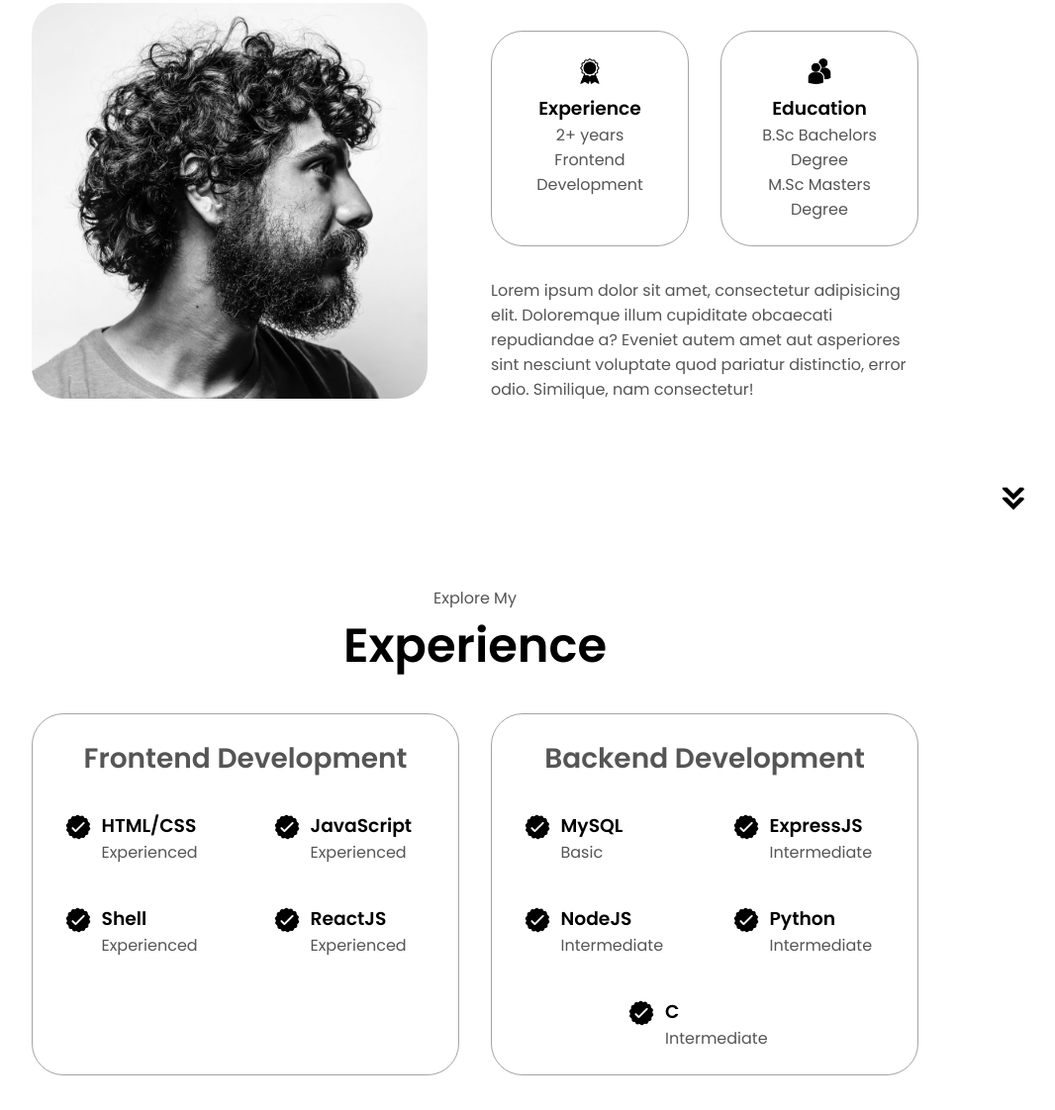
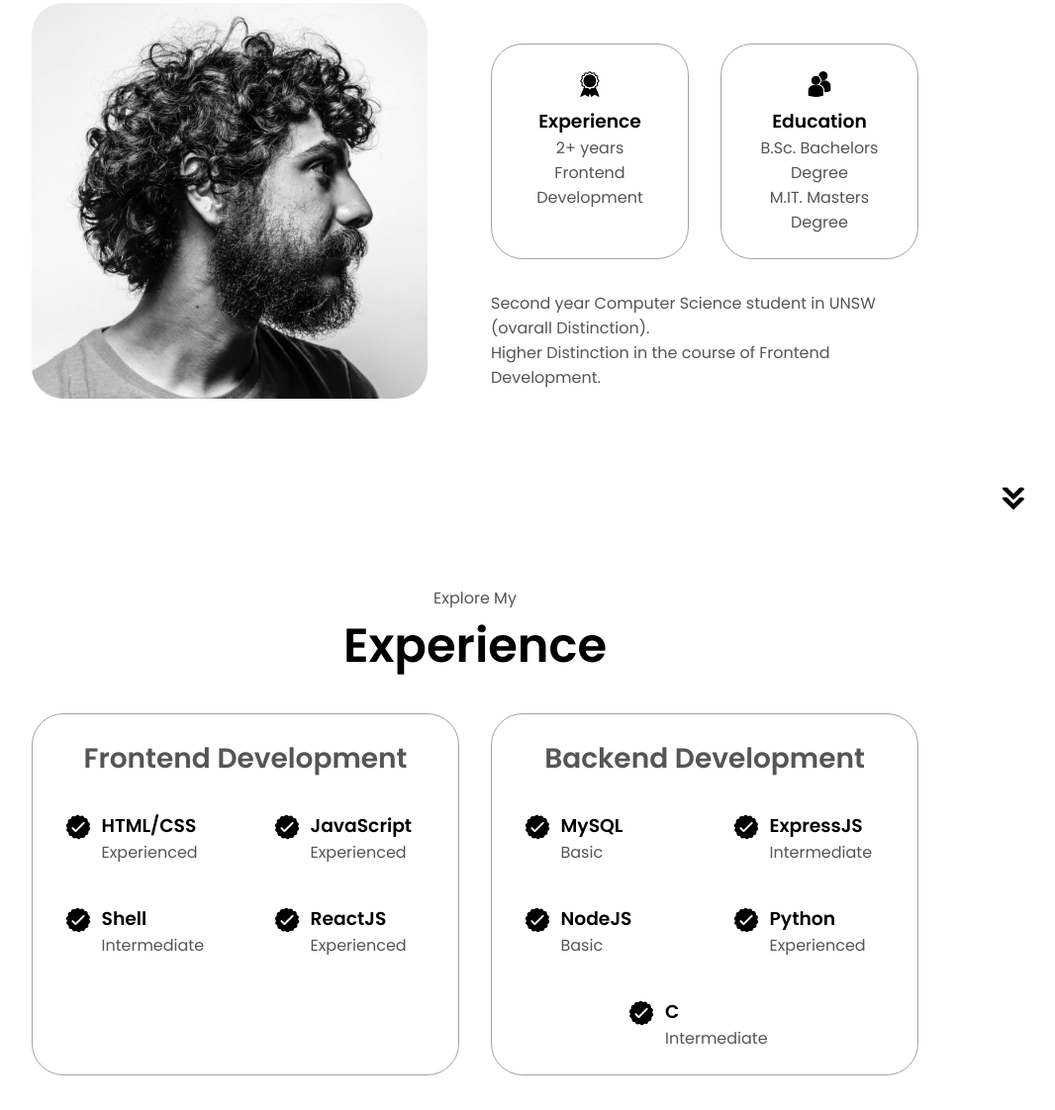
Before and after one commit to Even012/Even-Portfolio, a plain HTML site: page index.html in a window 1280 px wide. Shown: the part 1104-2226 px from the top of the page at 99% size, without its empty margins (160-1226 px from the left). Drawn offline with Linux system fonts and the light colour scheme.

Commit message:
update about section

```diff
--- a/index.html
+++ b/index.html
@@ -89,11 +89,13 @@
                         alt="Education Icon"
                         class="icon">
                         <h3>Education</h3>
-                        <p>B.Sc Bachelors Degree<br>M.Sc Masters Degree</p>
+                        <p>B.Sc. Bachelors Degree<br />M.IT. Masters Degree</p>
                     </div>
                 </div>
                 <div class="text-container">
-                    <p>Lorem ipsum dolor sit amet, consectetur adipisicing elit. Doloremque illum cupiditate obcaecati repudiandae a? Eveniet autem amet aut asperiores sint nesciunt voluptate quod pariatur distinctio, error odio. Similique, nam consectetur!</p>
+                    <p>Second year Computer Science student in UNSW  (ovarall Distinction).
+                        <br>Higher Distinction in the course of Frontend Development.
+                    </p>
                 </div>
             </div>
         </div>
@@ -134,7 +136,7 @@
                             class="icon">
                             <div>
                                 <h3>Shell</h3>
-                                <p>Experienced</p>
+                                <p>Intermediate</p>
                             </div>
                         </article>
                         <article>
@@ -173,7 +175,7 @@
                             class="icon">
                             <div>
                                 <h3>NodeJS</h3>
-                                <p>Intermediate</p>
+                                <p>Basic</p>
                             </div>
                         </article>
                         <article>
@@ -181,7 +183,7 @@
                             class="icon">
                             <div>
                                 <h3>Python</h3>
-                                <p>Intermediate</p>
+                                <p>Experienced</p>
                             </div>
                         </article>
                         <article>
```
